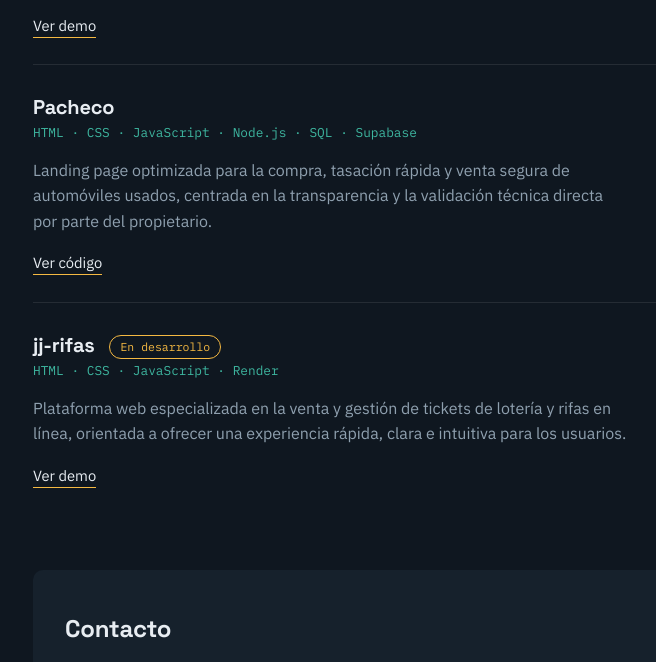
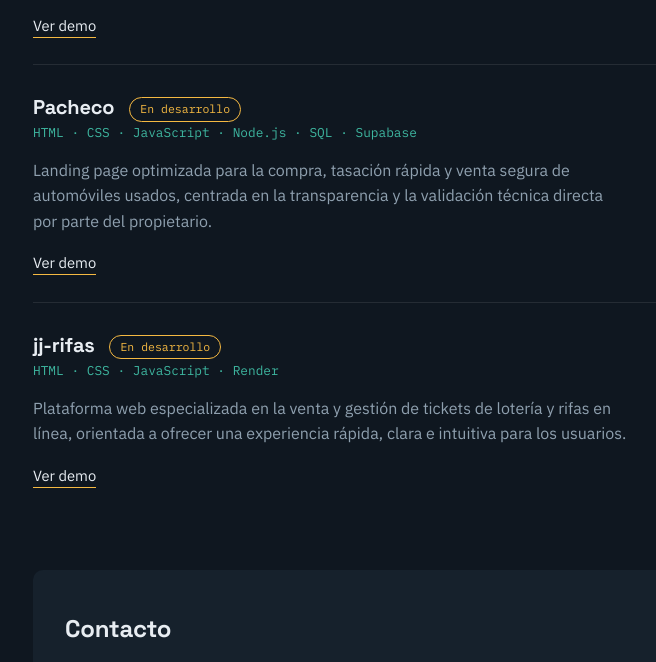
Before and after one commit to yamdreilysprog-cyber/Portafolio-, a plain HTML site: page index.html in a window 1280 px wide. Shown: the part 1282-1944 px from the top of the page, without its empty margins (227-883 px from the left). Drawn offline with Linux system fonts and the light colour scheme.

Commit message:
cambio de links

```diff
--- a/index.html
+++ b/index.html
@@ -60,21 +60,21 @@
       <h3>EduLibre</h3>
       <div class="tags">HTML · CSS · JavaScript · Node.js · SQL · Supabase · Astro · Render</div>
       <p>Plataforma web centralizada que conecta a los venezolanos con el ecosistema educativo nacional: universidades, institutos técnicos, academias de idiomas y cursos cortos certificados, todo en un solo lugar. Con filtros por ubicación, modalidad y costo, ayuda a tomar decisiones informadas sobre el futuro profesional — una evolución moderna del concepto de la OPSU.</p>
-      <a class="link" href="https://edu-libre.onrender.com" target="_blank" rel="noopener">Ver demo</a>
+      <a class="link" href="https://edu-libre-o5lc.onrender.com" target="_blank" rel="noopener">Ver demo</a>
     </div>
 
     <div class="project">
-      <h3>Pacheco</h3>
+      <h3>Pacheco <span class="badge-wip">En desarrollo</span></h3>
       <div class="tags">HTML · CSS · JavaScript · Node.js · SQL · Supabase</div>
       <p>Landing page optimizada para la compra, tasación rápida y venta segura de automóviles usados, centrada en la transparencia y la validación técnica directa por parte del propietario.</p>
-      <a class="link" href="https://github.com/yamdreilysprog-cyber/Pacheco-" target="_blank" rel="noopener">Ver código</a>
+      <a class="link" href="https://pacheco-y7l9.onrender.com" target="_blank" rel="noopener">Ver demo</a>
     </div>
 
     <div class="project">
       <h3>jj-rifas <span class="badge-wip">En desarrollo</span></h3>
       <div class="tags">HTML · CSS · JavaScript · Render</div>
       <p>Plataforma web especializada en la venta y gestión de tickets de lotería y rifas en línea, orientada a ofrecer una experiencia rápida, clara e intuitiva para los usuarios.</p>
-      <a class="link" href="https://jj-rifas.onrender.com" target="_blank" rel="noopener">Ver demo</a>
+      <a class="link" href="https://jj-rifas-85q8.onrender.com" target="_blank" rel="noopener">Ver demo</a>
     </div>
   </div>
 </section>
```
